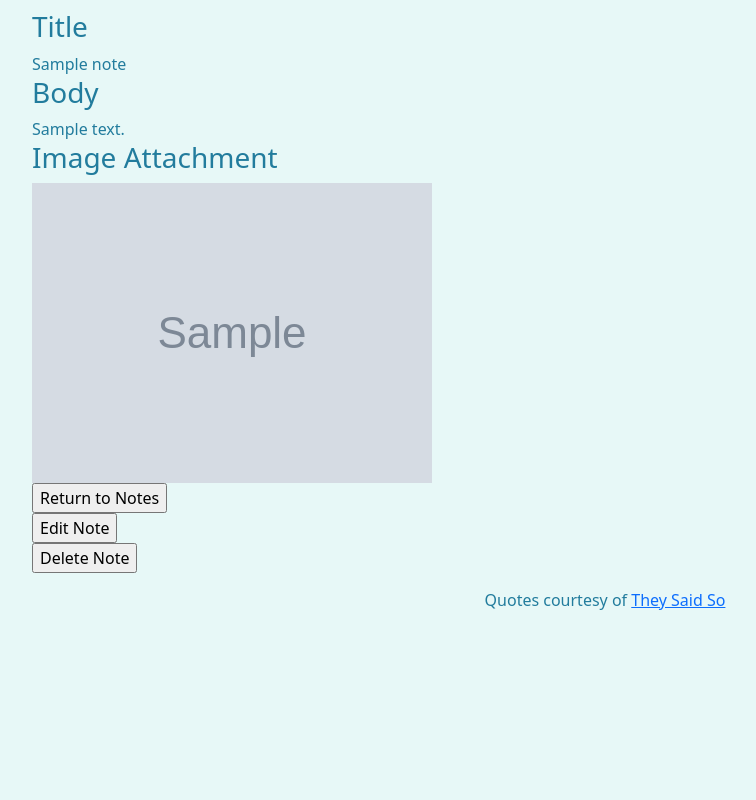
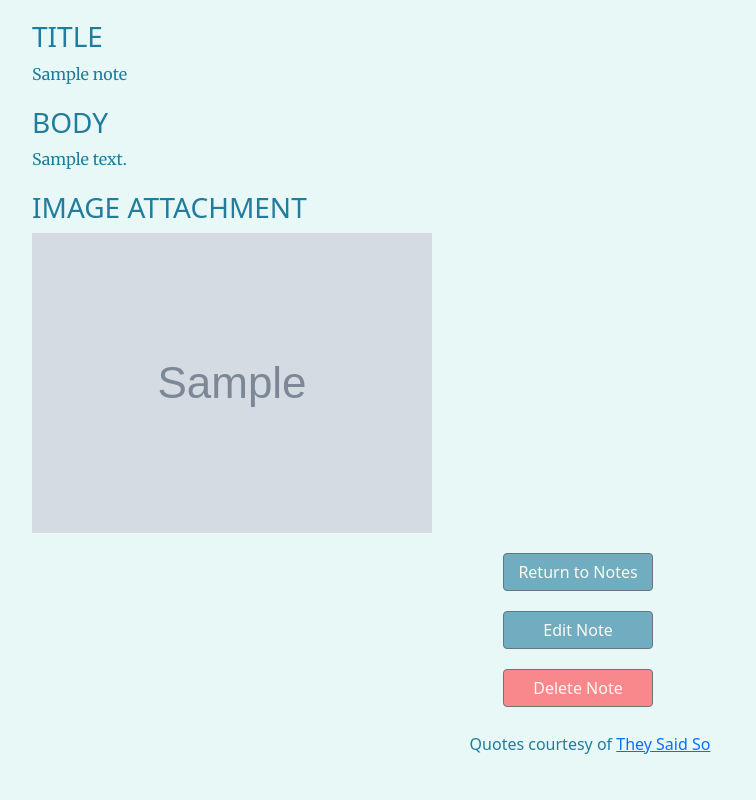
Before and after one commit to eycanny/project-digital-braindump, a Flask app: page /view-note/1 in a window 1280 px wide. Shown: the whole page, without its empty margins (50-806 px from the left). Run offline with Flask 2, Linux system fonts and the light colour scheme; the visitor is signed in with stand-in values (Sample User, id 1); tables that the repository leaves empty hold one stand-in row (values such as "Sample post"); grey boxes marked "Sample" are stand-in pictures.

Commit message:
Initial finalization of note details page
- Added fonts
- Updated style of button elements
- Updated alignment of button elements
- Updated DOM of delete button

```diff
--- a/static/css/styles.css
+++ b/static/css/styles.css
@@ -14,8 +14,13 @@ body {
     color: rgb(34, 124, 157);
 }
 
+h1 h2 h3 h4 h5 {
+    font-family: 'Lato', sans-serif;
+}
+
 p {
     margin: 0;
+    font-family: 'Merriweather', serif;
 }
 
 #affirmation {
@@ -170,3 +175,27 @@ button.cancel {
     background-color: rgb(34, 124, 157);
     color: rgb(254,249,239);
 }
+
+/* Note details page */
+
+.details {
+    margin-top: 10px;
+    margin-bottom: 10px;
+}
+
+.details img {
+    max-width: 400px;
+}
+
+.details button {
+    width: 150px;
+}
+
+#delete-button {
+    background-color: rgba(254, 109, 115, 0.8);
+}
+
+#confirm-delete-btn {
+    background-color: rgba(254, 109, 115, 0.8);
+    width: 250px;
+}
--- a/static/js/note_editor.js
+++ b/static/js/note_editor.js
@@ -11,6 +11,6 @@ deleteButton.addEventListener('click', (evt) => {
     .querySelector("#delete-confirm")
     .innerHTML = `Are you sure that you want to delete this note? Once deleted, the note can't be restored.
       <br/>
-      <input type="submit" value="Click Again to Confirm Delete">`
+      <button class="btn btn-outline-secondary option-btn" id="confirm-delete-btn">Click Again to Confirm Delete</button>`
 
 })
--- a/templates/base.html
+++ b/templates/base.html
@@ -61,7 +61,7 @@
 
       <div class="row">
         <!-- Credits -->
-        <div class="text-center" id="they-said-so">
+        <div class="col" id="they-said-so" align="center">
           Quotes courtesy of <a href="https://quotes.rest/" target="_blank">They Said So</a>
         </div>
       </div>
--- a/templates/note_details.html
+++ b/templates/note_details.html
@@ -2,13 +2,16 @@
 {% block title %}Note Details{% endblock %}
 
 {% block body %}
-<section class="title">
-    <h3>Title</h3>
+<div class="row">
+    <div class="col details">
+        <h3 class="details-header">TITLE</h3>
             <p>{{ note.title }}</p>
-</section>
+    </div>
+</div>
 
-<section class="body">
-    <h3>Body</h3>
+<div class="row">
+    <div class="col details">
+        <h3 class="details-header">BODY</h3>
         {% if note.body %}
             {% if "/digitalbraindump/image/upload/" in note.body %}
                 <img src="{{ note.body}}"></img>
@@ -16,28 +19,39 @@
                 <p>{{ note.body }}</p>
             {% endif %}
         {% endif %}
-</section>
+    </div>
+</div>
 
 {% if note.image %}
-<section class="image">
-    <h3>Image Attachment</h3>
+<div class="row">
+    <div class="col details">
+        <h3 class="details-header">IMAGE ATTACHMENT</h3>
         <img src="{{ note.image }}"></img>
-</section>
+    </div>
+</div>
 {% endif %}
 
-<section class="note-options">
+<div class="row justify-content-center details">
+    <div class="col" align="center">
         <form action="/notes">
-        <input type="submit" value="Return to Notes">
+            <button class="btn btn-outline-secondary option-btn">Return to Notes</button>
         </form>
-
+    </div>
+</div>
+<div class="row justify-content-center details">
+    <div class="col" align="center">
         <form action="/edit-note/{{ note.note_id }}">
-        <input type="submit" value="Edit Note">
+            <button class="btn btn-outline-secondary option-btn">Edit Note</button>
         </form>
-
+    </div>
+</div>
+<div class="row justify-content-center details">
+    <div class="col" align="center">
         <form action="/delete-note/{{ note.note_id }}" method="POST" id="delete-confirm">
-        <input type="submit" value="Delete Note" id="delete-button">
+            <button class="btn btn-outline-secondary option-btn" id="delete-button">Delete Note</button>
         </form>
-</section>
+    </div>
+</div>
 {% endblock %}
 
 {% block js %}<script src="/static/js/note_editor.js"></script>{% endblock %}
```
Lines whose indentation alone changed are shown as unchanged.
